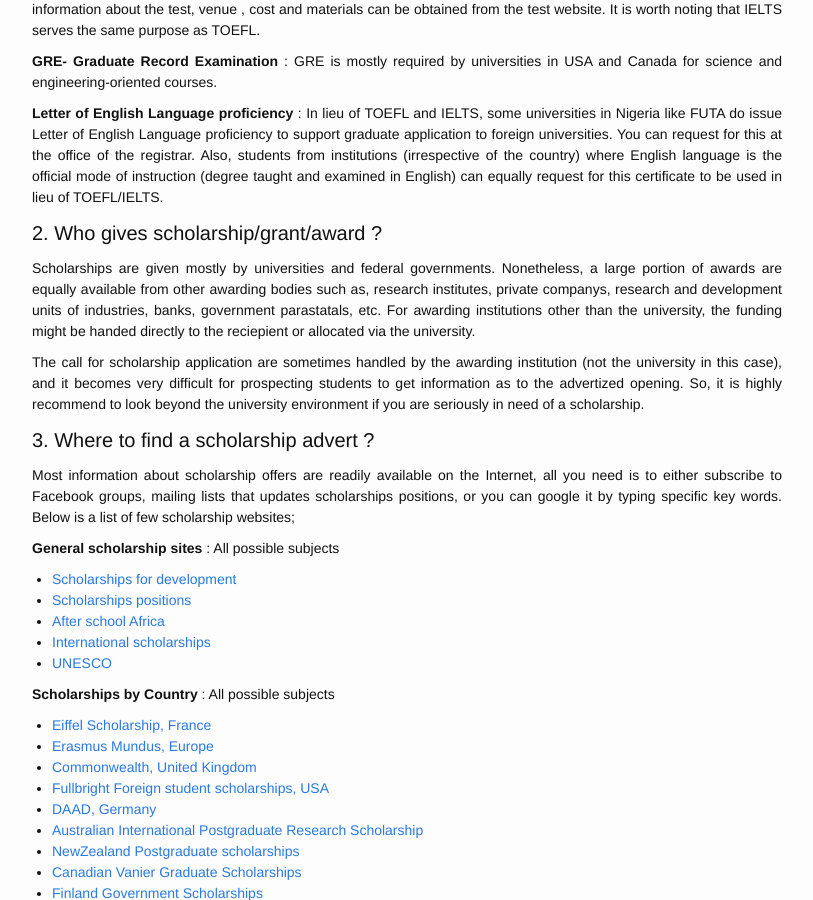
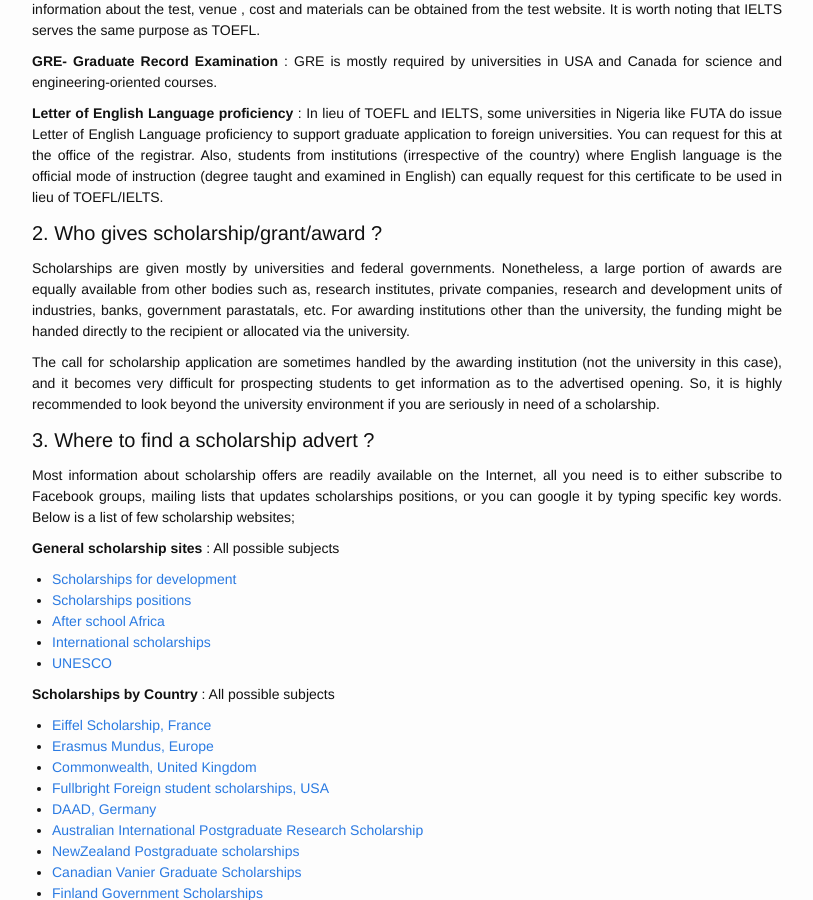
Before and after one commit to adekunleoajayi/adekunleoajayi.github.io, a Jekyll site: the page built from _posts/2017-02-23-scholarship-tips.md, in a window 1280 px wide and 900 px high, scrolled down 1367 px. Shown: the whole window, without its empty margins (233-1046 px from the left). Built offline with Jekyll 4.4.1, drawn with Linux system fonts in a browser that asks for light colours.

Commit message:
update post

```diff
--- a/_posts/2017-02-23-scholarship-tips.md
+++ b/_posts/2017-02-23-scholarship-tips.md
@@ -57,10 +57,10 @@ Note: Statement of purpose / Letter of Motivation are quite similar but sometime
 
 #### 2. Who gives scholarship/grant/award ?
 <p style='text-align: justify;'>
-Scholarships are given mostly by universities and federal governments. Nonetheless, a large portion of awards are equally available from other awarding bodies such as, research institutes, private companys, research and development units of industries, banks, government parastatals, etc. For awarding institutions other than the university, the funding might be handed directly to the reciepient or allocated via the university. </p>
+Scholarships are given mostly by universities and federal governments. Nonetheless, a large portion of awards are equally available from other bodies such as, research institutes, private companies, research and development units of industries, banks, government parastatals, etc. For awarding institutions other than the university, the funding might be handed directly to the recipient or allocated via the university. </p>
 
 <p style='text-align: justify;'>
-The call for scholarship application are sometimes handled by the awarding institution (not the university in this case), and it becomes very difficult for prospecting students to get information as to the advertized opening. So, it is highly recommend to look beyond the university environment if you are seriously in need of a scholarship.   </p>
+The call for scholarship application are sometimes handled by the awarding institution (not the university in this case), and it becomes very difficult for prospecting students to get information as to the advertised opening. So, it is highly recommended to look beyond the university environment if you are seriously in need of a scholarship.   </p>
 
 
 #### 3. Where to find a scholarship advert ?
```
